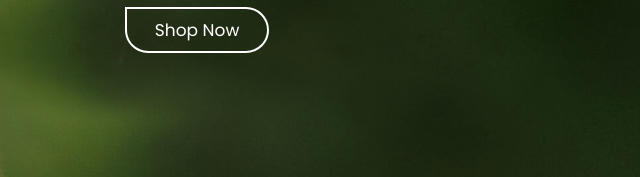
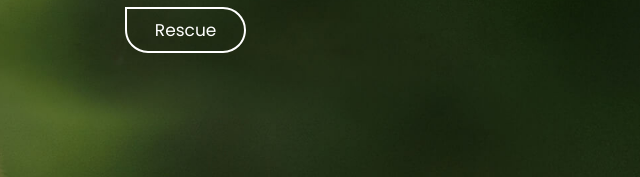
Before and after one commit to helloayush07/animal-, a plain HTML site: page index.html in a window 1280 px wide. Shown: the part 468-645 px from the top of the page, 540-1180 px from the left. Drawn offline with Linux system fonts and the light colour scheme.

Commit message:
Update index.html

```diff
--- a/index.html
+++ b/index.html
@@ -61,7 +61,7 @@
 
     <div class="content">
         <h3> <span>hi</span> welcome to Jeevan Care</h3>
-        <a href="#" class="btn">shop now</a>
+        <a href="#" class="btn">Rescue</a>
     </div>
 
     <img src="image/bottom_wave.png" class="wave" alt="">
```
